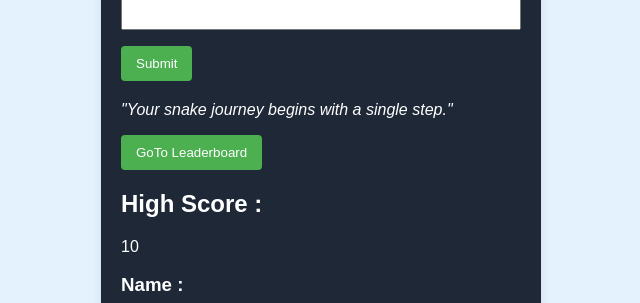
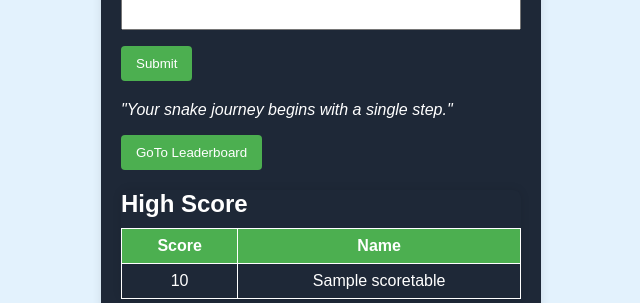
Before and after one commit to NagiPragalathan/SnakeGame, a Django app: page / in a window 1280 px wide. Shown: the part 285-588 px from the top of the page, without its empty margins (319-959 px from the left). Run offline with Django 4.2, Linux system fonts and the light colour scheme; tables that the repository leaves empty hold one stand-in row (values such as "Sample post"); grey boxes are pictures that could not be loaded.

Commit message:
style are updated

```diff
--- a/templates/DataGetter.html
+++ b/templates/DataGetter.html
@@ -73,6 +73,40 @@
             color: #fff;
             text-decoration: none;
         }
+        .high-score {
+            margin-top: 20px;
+            background-color: rgb(30, 40, 55);
+            border-radius: 8px;
+            box-shadow: 0 0 10px rgba(0, 0, 0, 0.1);
+            color: white;
+        }
+
+        .high-score table {
+            width: 100%;
+            border-collapse: collapse;
+            margin-top: 10px;
+        }
+
+        .high-score th, .high-score td {
+            border: 1px solid white;
+            padding: 8px;
+            text-align: center;
+        }
+
+        .high-score th {
+            background-color: #4CAF50;
+            color: white;
+        }
+
+        .high-score h2 {
+            margin: 10px 0;
+        }
+
+        .high-score h3 {
+            font-size: 18px;
+            font-weight: bold;
+            margin: 0;
+        }
     </style>
 </head>
 <body>
@@ -100,9 +134,21 @@
         <button><a href="{%  url 'leaderboard' %}">GoTo Leaderboard</a></button>
 
         <div class="high-score">
-            <h2>High Score :</h2>
-            <p id="lastHighScore">{{ score }}</p>
-            <h3>Name : </h3><h3>{{ obj }}</h3>
+            <h2>High Score</h2>
+            <table>
+                <thead>
+                    <tr>
+                        <th>Score</th>
+                        <th>Name</th>
+                    </tr>
+                </thead>
+                <tbody>
+                    <tr>
+                        <td>{{ score }}</td>
+                        <td>{{ obj }}</td>
+                    </tr>
+                </tbody>
+            </table>
         </div>
 
         <div class="image-container">
```
